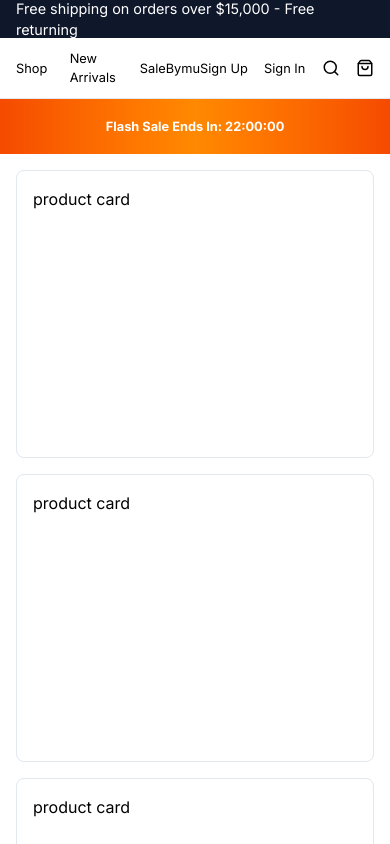
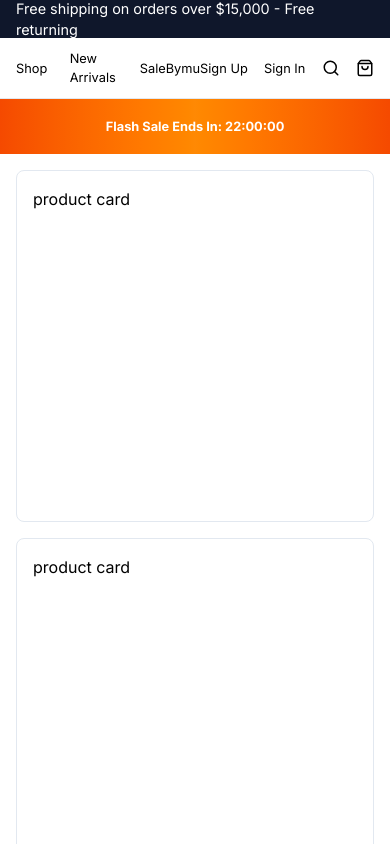
Before and after one commit to GuillermoTD/bymu-frontend, a Next.js app: page / in a window 390 px wide. Shown: the top 844 px of the page. Built offline with nearby package versions, Linux system fonts and the light colour scheme.

Commit message:
se arregla responsive de grid product card

```diff
--- a/app/components/grid-product-card/GridProductCardStyles.css
+++ b/app/components/grid-product-card/GridProductCardStyles.css
@@ -4,6 +4,6 @@
 .grid-product-card{
     @apply w-full min-h-[74vh] gap-[1rem] overflow-hidden;
     display:grid;
-    grid-template-columns: repeat(auto-fill, minmax(15rem,1fr));
+    grid-template-columns: repeat(auto-fit, minmax(15rem,1fr));
     place-items: center;
 }
--- a/app/components/product-card/ProductCardStyles.css
+++ b/app/components/product-card/ProductCardStyles.css
@@ -3,6 +3,6 @@
 
 
 .product-card{
-    @apply  max-w-full h-[18rem] max-h-[20rem] w-full sm:w-[17rem]
+    @apply  max-w-full h-[22rem] max-h-[25rem] w-full sm:w-[17rem]
             border border-slate-200 rounded-lg;
 }
```
